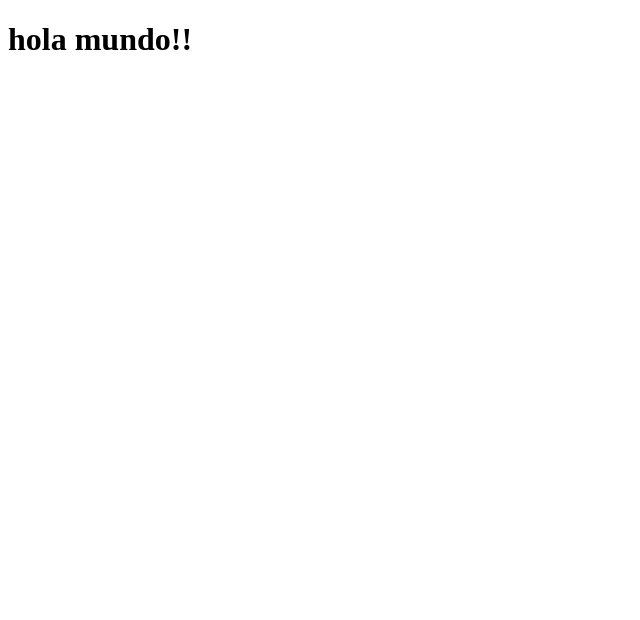
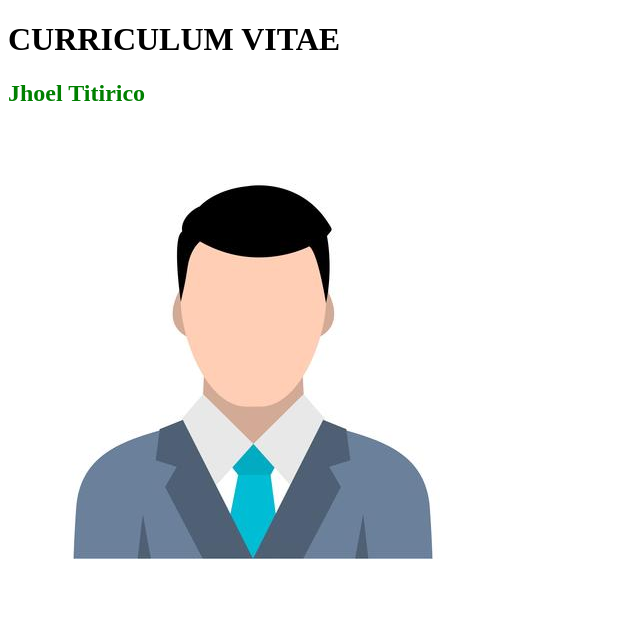
Before and after one commit to joelj0el/portaf, a plain HTML site: page index.html in a window 1280 px wide. Shown: the whole page, without its empty margins (0-640 px from the left). Drawn offline with Linux system fonts and the light colour scheme.

Commit message:
Mi segundo comit commit

```diff
--- a/index.html
+++ b/index.html
@@ -4,11 +4,15 @@
     <meta charset="UTF-8">
     <meta name="viewport" content="width=device-width, initial-scale=1.0">
     <title>Document</title>
+    <link rel="stylesheet" href="styles.css">
+
 </head>
 <body>
     <h1>
-        hola mundo!!
+        CURRICULUM VITAE
     </h1>
+    <h2 class="titulo">Jhoel Titirico</h2>
+    <img src="user1.jpg" alt="Italian Trulli">
 
 </body>
 </html>
--- /dev/null
+++ b/styles.css
@@ -0,0 +1,3 @@
+.titulo{
+    color : green;
+}
```
Also changed, not shown: user1.jpg (added).
